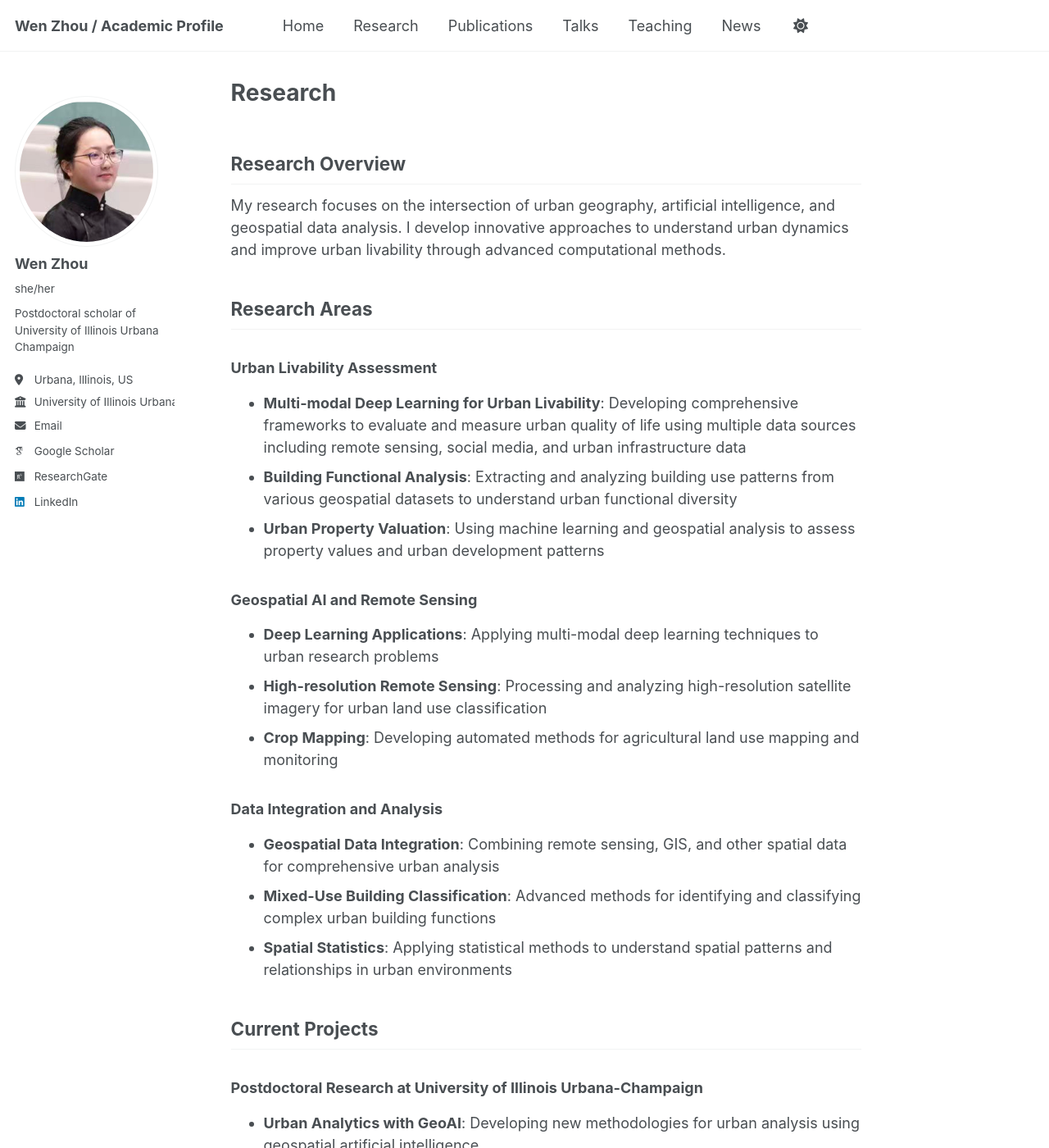
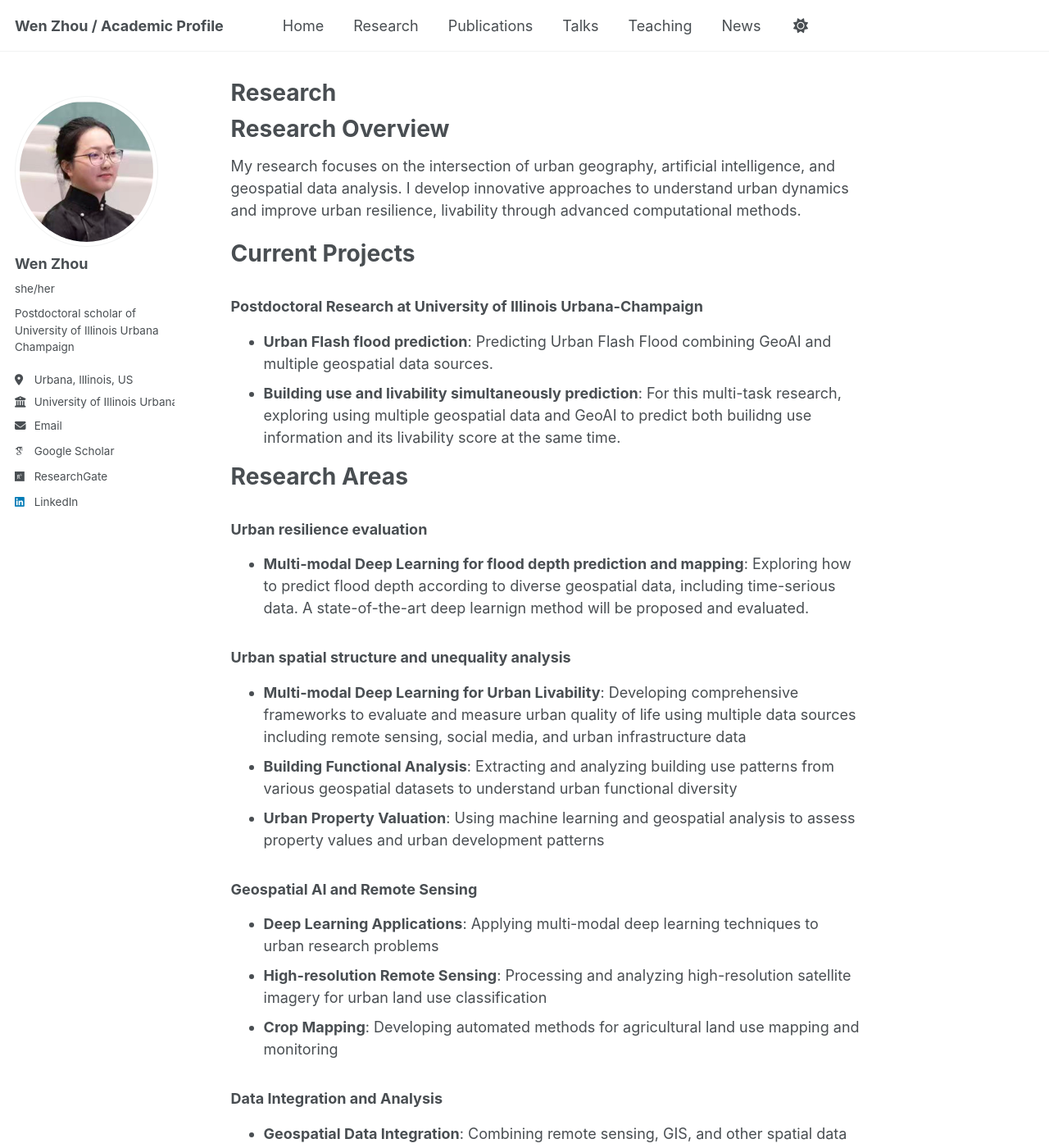
Before and after one commit to VienJou/vienjou.github.io, a Jekyll site: the page built from _pages/research.md, in a window 1280 px wide and 1400 px high. Shown: the whole window at 82% size. Built offline with Jekyll 4.4.1, drawn with Linux system fonts in a browser that asks for light colours; some web fonts are replaced; a script that is not in the unit is left out; some of the changed text lies outside the part shown.

Commit message:
Update research.md

```diff
--- a/_pages/research.md
+++ b/_pages/research.md
@@ -4,13 +4,23 @@
 author_profile: true
 ---
 
-## Research Overview
+# Research Overview
 
-My research focuses on the intersection of urban geography, artificial intelligence, and geospatial data analysis. I develop innovative approaches to understand urban dynamics and improve urban livability through advanced computational methods.
+My research focuses on the intersection of urban geography, artificial intelligence, and geospatial data analysis. I develop innovative approaches to understand urban dynamics and improve urban resilience, livability through advanced computational methods.
 
-## Research Areas
+# Current Projects
 
-### Urban Livability Assessment
+### Postdoctoral Research at University of Illinois Urbana-Champaign
+- **Urban Flash flood prediction**: Predicting Urban Flash Flood combining GeoAI and multiple geospatial data sources.
+- **Building use and livability simultaneously prediction**: For this multi-task research, exploring using multiple geospatial data and GeoAI to predict both builidng use information and its livability score at the same time.
+
+
+# Research Areas
+
+### Urban resilience evaluation
+- **Multi-modal Deep Learning for flood depth prediction and mapping**: Exploring how to predict flood depth according to diverse geospatial data, including time-serious data. A state-of-the-art deep learnign method will be proposed and evaluated.
+
+### Urban spatial structure and unequality analysis
 - **Multi-modal Deep Learning for Urban Livability**: Developing comprehensive frameworks to evaluate and measure urban quality of life using multiple data sources including remote sensing, social media, and urban infrastructure data
 - **Building Functional Analysis**: Extracting and analyzing building use patterns from various geospatial datasets to understand urban functional diversity
 - **Urban Property Valuation**: Using machine learning and geospatial analysis to assess property values and urban development patterns
@@ -25,29 +35,40 @@
 - **Mixed-Use Building Classification**: Advanced methods for identifying and classifying complex urban building functions
 - **Spatial Statistics**: Applying statistical methods to understand spatial patterns and relationships in urban environments
 
-## Current Projects
+# Research Keywords
+Urban analytics, multimodal deep learning, urban land use classification, urban livability evaluation, urban property valuation, crop mapping, geospatial AI, remote sensing, spatial statistics.
 
-### Postdoctoral Research at University of Illinois Urbana-Champaign
-- **Urban Analytics with GeoAI**: Developing new methodologies for urban analysis using geospatial artificial intelligence
-- **Multi-modal Data Fusion**: Integrating diverse data sources for comprehensive urban understanding
-- **Sustainable Urban Development**: Supporting urban planning and policy through data-driven insights
+# Reviewer
+- **Remote Sensing of Environment**
+- **ISPRS Journal of Photogrammetry and Remote Sensing**
+- **IEEE Transactions on Geoscience and Remote Sensing**
+- **Cities**
+- **International Journal of Remote Sensing**
+- **International Journal of Digital Earth**
+- **International Journal of Geographical Information Science**
+- **IEEE Access**
+- **Cartography and Geographic Information Science**
+- **Asian Geography**
+- **Computational Urban Science**
 
-### Previous Research Highlights
+
+
+# Previous Research Highlights
 
 #### Ph.D. Research (2018-2023)
-1. **Estimating urban livability using multiple data sources based on multi-modal deep learning**
+- **Estimating urban livability using multiple data sources based on multi-modal deep learning**
    - Developed innovative approaches to assess urban livability by integrating diverse data sources
    - Applied multi-modal deep learning techniques to create comprehensive urban livability indices
 
-2. **Exploring the mechanism between building spatial and functional characteristics and urban livability**
+- **Exploring the mechanism between building spatial and functional characteristics and urban livability**
    - Investigated the relationships between physical building characteristics and urban quality of life
    - Analyzed how building spatial patterns influence overall urban livability metrics
 
-3. **Extracting hierarchical building use information from multiple data sources using deep learning methods**
+- **Extracting hierarchical building use information from multiple data sources using deep learning methods**
    - Developed methods to classify buildings into broad categories, detailed categories, and mixed-use classifications
    - Created hierarchical classification systems for urban building functional analysis
 
-4. **Broad building functional information extraction using feature fusion based multimodal Transformer network considering mixed-use information**
+- **Broad building functional information extraction using feature fusion based multimodal Transformer network considering mixed-use information**
    - Implemented advanced Transformer networks for building functional classification
    - Integrated multiple data modalities to improve classification accuracy, especially for mixed-use buildings
 
@@ -55,6 +76,3 @@
 - **Urban functional information extraction from high-resolution remote sensing images based on deep learning**
   - Developed deep learning approaches for extracting urban functional information from high-resolution satellite imagery
   - Implemented stratified processing methods to improve classification accuracy and efficiency
-
-## Research Keywords
-Urban analytics, multimodal deep learning, urban land use classification, urban livability evaluation, urban property valuation, crop mapping, geospatial AI, remote sensing, spatial statistics.
```
